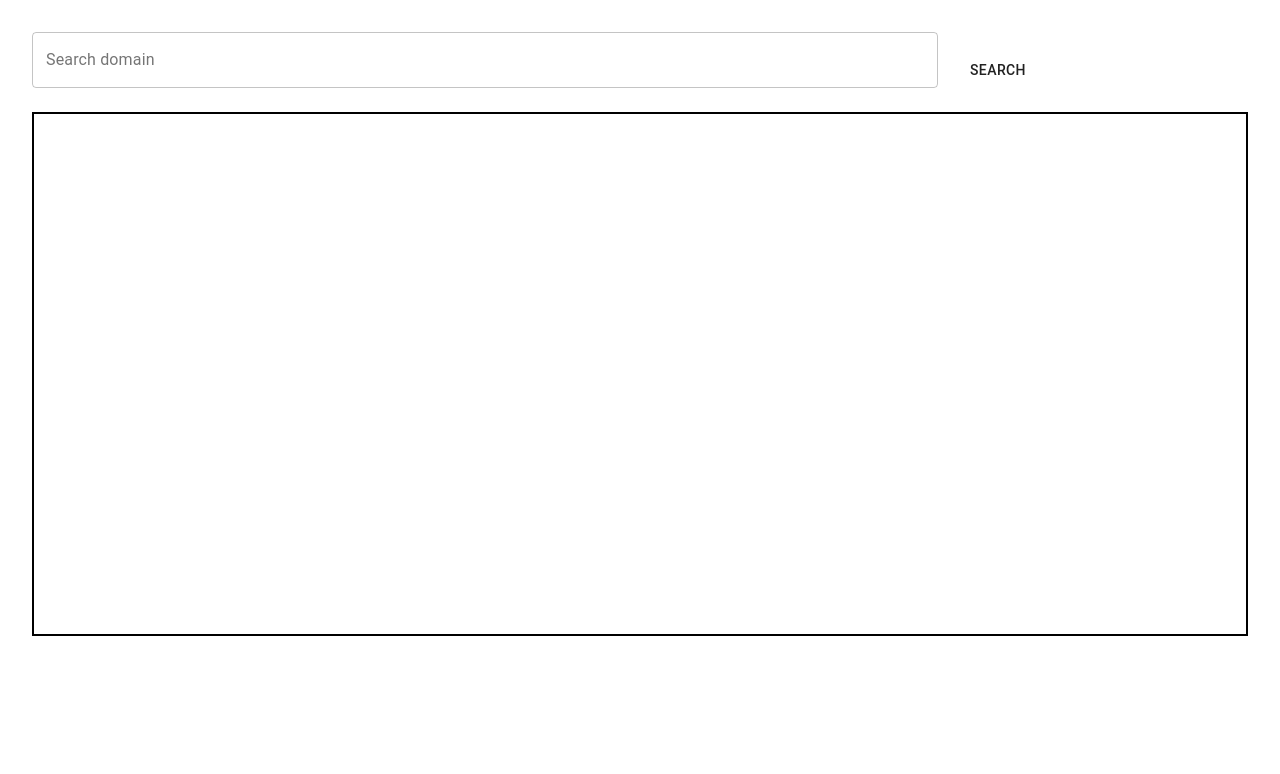
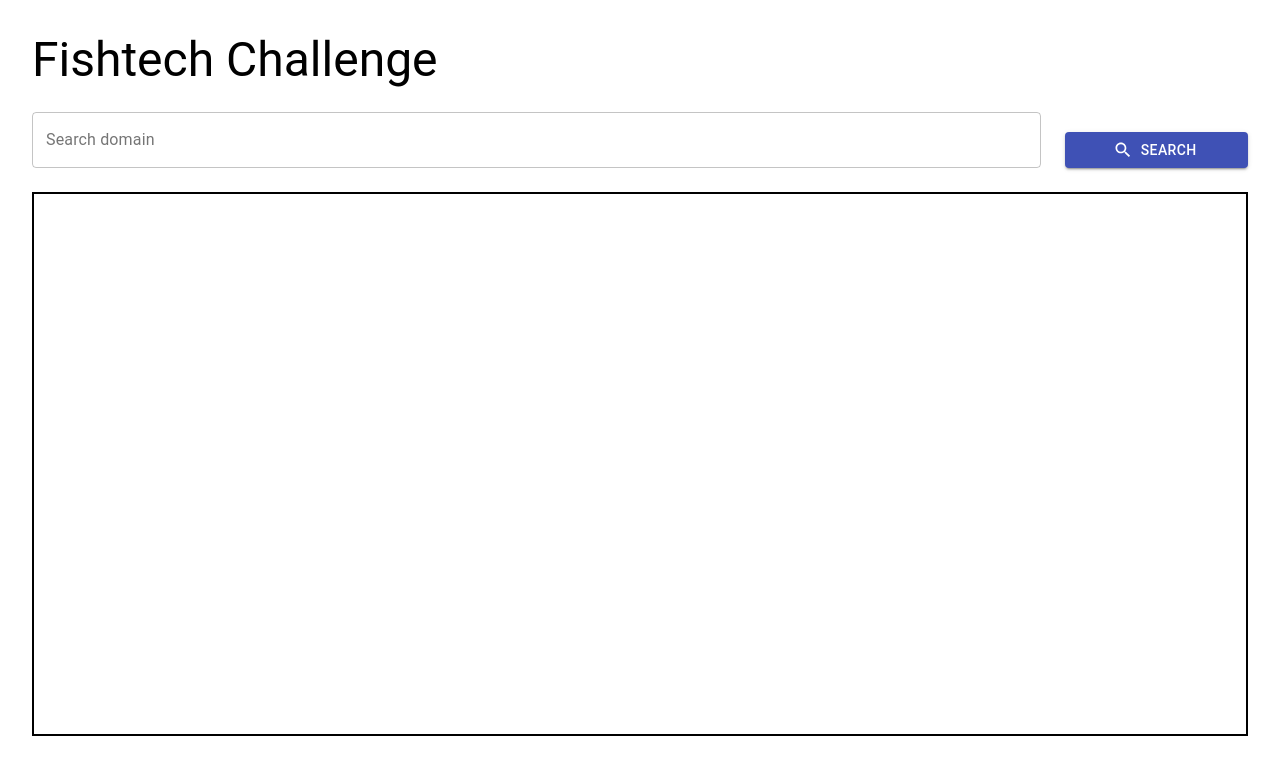
Before and after one commit to Hyunsujk/fishtech_challenge, a React (Create React App) app in the folder client/: page / in a window 1280 px wide. Shown: the top 774 px of the page. Built offline with nearby package versions, Linux system fonts and the light colour scheme.

Commit message:
ui update

```diff
--- a/client/src/containers/Home.js
+++ b/client/src/containers/Home.js
@@ -1,5 +1,6 @@
 import React from "react";
-import { Button, TextField, Grid, Box } from "@material-ui/core";
+import { Button, TextField, Grid, Box, Typography } from "@material-ui/core";
+import SearchIcon from "@material-ui/icons/Search";
 import styled from "styled-components";
 
 const LayoutContainer = styled(Box)`
@@ -11,7 +12,7 @@ const LayoutContainer = styled(Box)`
 const ResultContainer = styled(Box)`
   border: solid 2px black;
   padding: 10px;
-  min-height: 500px;
+  height: 65vh;
   min-width: 500px;
 `;
 
@@ -41,10 +42,13 @@ const Home = () => {
         spacing={3}
       >
         <Grid item xs={12}>
+          <Typography variant="h3">Fishtech Challenge</Typography>
+        </Grid>
+        <Grid item xs={12}>
           <Grid
             container
             direction="row"
-            justify="space-evenly"
+            justify="space-between"
             alignItems="flex-end"
             spacing={3}
           >
@@ -56,8 +60,16 @@ const Home = () => {
                 onChange={(e) => setSearchString(e.target.value)}
               />
             </Grid>
-            <Grid item xs={3}>
-              <Button onClick={handleSearch}>Search</Button>
+            <Grid item xs={2}>
+              <Button
+                fullWidth
+                color="primary"
+                variant="contained"
+                startIcon={<SearchIcon />}
+                onClick={handleSearch}
+              >
+                Search
+              </Button>
             </Grid>
           </Grid>
         </Grid>
```
